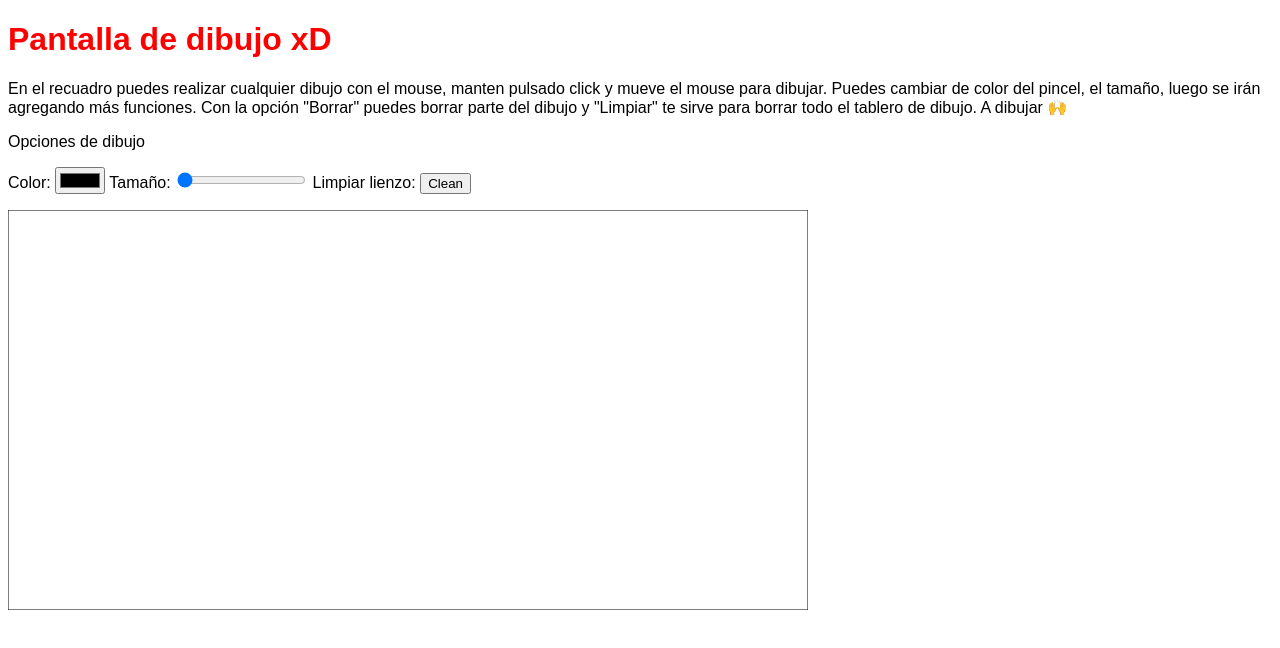
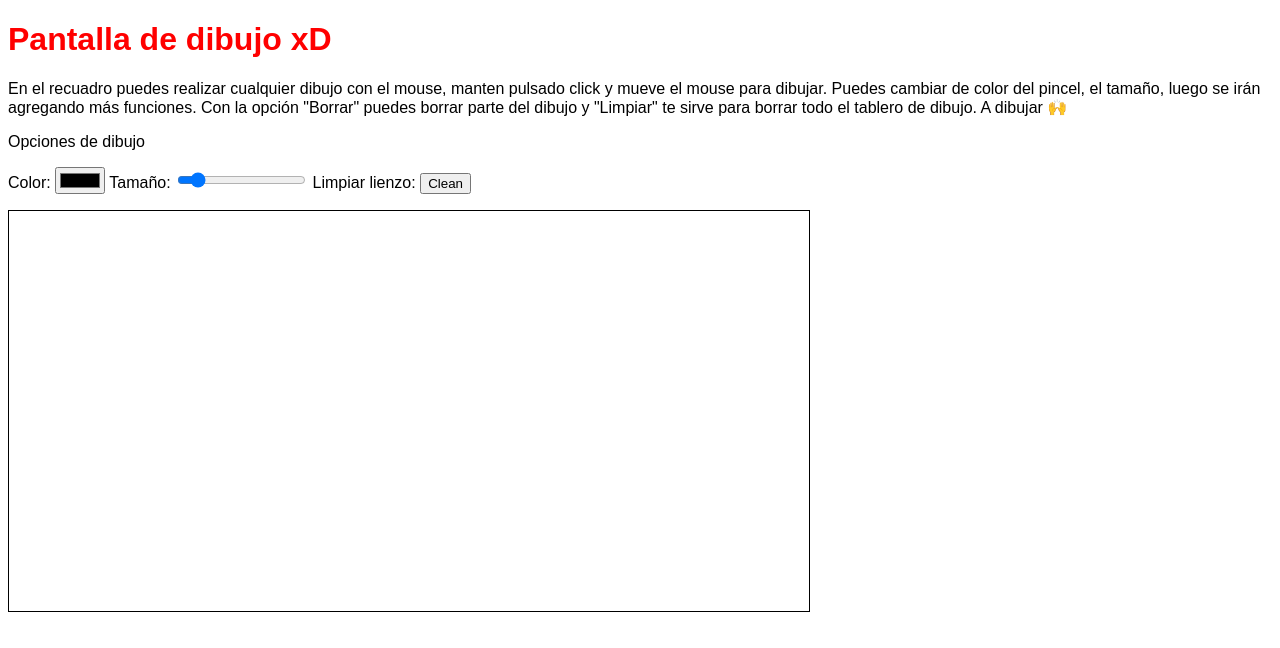
Before and after one commit to RQuirogaH/projectWhiteBoard, a plain HTML site: page index.html in a window 1280 px wide. Both pictures are taken after a click on the button "Clean". Drawn offline with Linux system fonts and the light colour scheme.

Commit message:
Seleccionar color/grosor/boton borrar

```diff
--- a/index.html
+++ b/index.html
@@ -16,11 +16,11 @@
         </p>
         <p>Opciones de dibujo</p>
         <p>Color:
-            <input type="color">
+            <input type="color" id="colorInput">
             Tamaño:
-            <input type="range" min="1" max="10" value="1">
+            <input type="range" min="1" max="10" value="2" id="lineWidthInput">
             Limpiar lienzo:
-            <input type="button" value="Clean">
+            <input type="button" value="Clean" id="cleanButtonInput">
         </p>
         <canvas width="800" height="400" id="spaceCanva"></canvas>
         <script src="./script.js"></script>
--- a/script.js
+++ b/script.js
@@ -1,19 +1,26 @@
 let objCanva = document.getElementById("spaceCanva");
+let objColor = document.getElementById("colorInput");
+let objLineWidth = document.getElementById("lineWidthInput");
+let objCleanButton = document.getElementById("cleanButtonInput");
 let lienzo = objCanva.getContext("2d");
 let color = "#000";
 let w = objCanva.width;
 let h = objCanva.height;
+var x = 0;
+var y = 0;
+
 document.addEventListener("mousemove", dibujarMov);
 document.addEventListener("mousedown", clickStart);
-var x = 0;
-var y = 0;
+objCleanButton.addEventListener("click", cleanCanva)
+
 
 /*
 ----------- Funciones ----------
 */
-function dibujar(xo, yo, xf, yf) {
+function dibujar(xo, yo, xf, yf, color, tamañoLinea) {
     lienzo.beginPath();
     lienzo.strokeStyle = color;
+    lienzo.lineWidth = tamañoLinea;
     lienzo.moveTo(xo, yo);
     lienzo.lineTo(xf, yf);
     lienzo.stroke();
@@ -24,25 +31,22 @@ function clickStart(event) {
     if (event.target.id === "spaceCanva" && event.buttons === 1){
         x = event.offsetX;
         y = event.offsetY;
+        color = objColor.value;
+        lineWidth = objLineWidth.value;
+        return x, y, color, lineWidth;
     }
-    return x, y;
 }
 
-
 function dibujarMov(event) {
+    console.log(event);
     if (event.target.id === "spaceCanva" && event.buttons === 1){
         let xf = event.offsetX;
         let yf = event.offsetY;
-        dibujar(x, y, xf, yf);
+        dibujar(x, y, xf, yf, color, lineWidth);
         return x = xf, y = yf;
     }
 }
 
-/*
------ Dibujar borde del liezo -------
-*/
-
-dibujar(0, 0, 0, h);
-dibujar(0, h, w, h);
-dibujar(w, h, w, 0);
-dibujar(w, 0, 0, 0);
+function cleanCanva() {
+    lienzo.clearRect(0, 0, w, h);
+}
--- a/style.css
+++ b/style.css
@@ -6,3 +6,9 @@ body {
     background-color: white;
     font-family: sans-serif;
 }
+
+canvas {
+    border-width: 1px;
+    border-style: solid;
+    border-color: black;
+}
```
